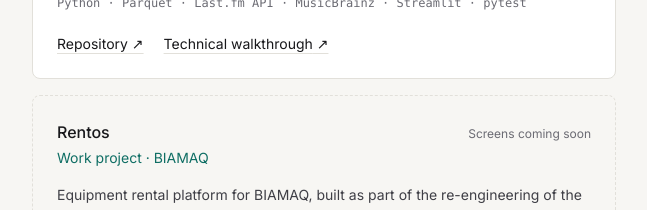
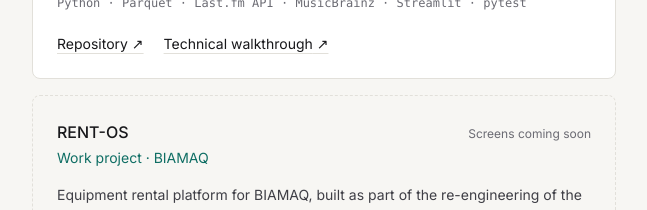
Before and after one commit to deadour/portfolio, a React (Vite) app: page / in a window 1280 px wide. Shown: the part 1600-1810 px from the top of the page, without its empty margins (408-1055 px from the left). Built offline with nearby package versions, Linux system fonts and the light colour scheme.

Commit message:
Use RENT-OS product name

```diff
--- a/src/content/en.ts
+++ b/src/content/en.ts
@@ -69,7 +69,7 @@ export const en: Content = {
       },
     },
     rentos: {
-      title: 'Rentos',
+      title: 'RENT-OS',
       kind: 'Work project · BIAMAQ',
       summary:
         'Equipment rental platform for BIAMAQ, built as part of the re-engineering of the company’s Rental module. Django REST Framework API with a React frontend, deployed with Docker on Linux servers.',
--- a/src/content/es.ts
+++ b/src/content/es.ts
@@ -69,7 +69,7 @@ export const es: Content = {
       },
     },
     rentos: {
-      title: 'Rentos',
+      title: 'RENT-OS',
       kind: 'Proyecto laboral · BIAMAQ',
       summary:
         'Plataforma de alquiler de equipos para BIAMAQ, desarrollada como parte de la reingeniería del módulo de Alquiler de la empresa. API en Django REST Framework con frontend en React, desplegada con Docker en servidores Linux.',
```
